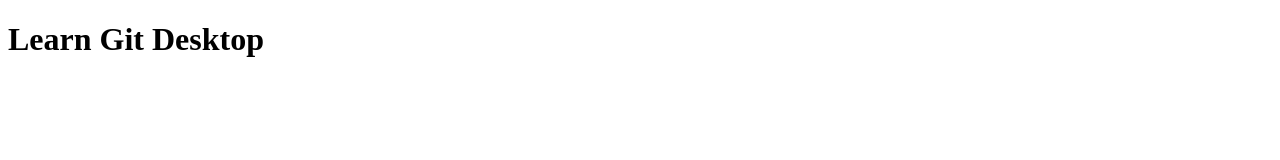
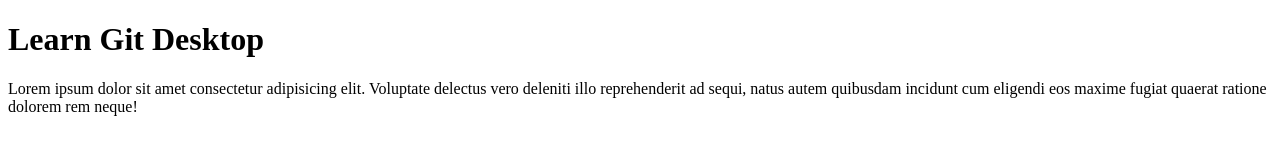
Before and after one commit to kittipontkp/git-desktop, a plain HTML site: page index.html in a window 1280 px wide. Drawn offline with Linux system fonts and the light colour scheme.

Commit message:
add some text to index
add some text to index

```diff
--- a/index.html
+++ b/index.html
@@ -9,6 +9,7 @@
 <body>
 
     <h1>Learn Git Desktop</h1>
+    <p>Lorem ipsum dolor sit amet consectetur adipisicing elit. Voluptate delectus vero deleniti illo reprehenderit ad sequi, natus autem quibusdam incidunt cum eligendi eos maxime fugiat quaerat ratione dolorem rem neque!</p>
 
 </body>
 </html>
```
